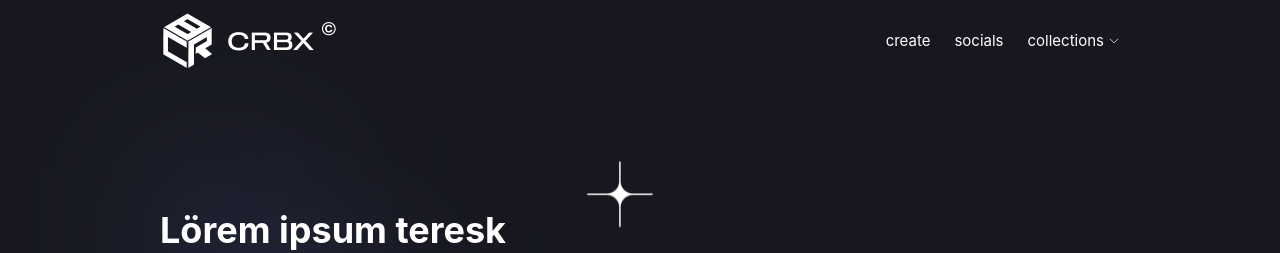
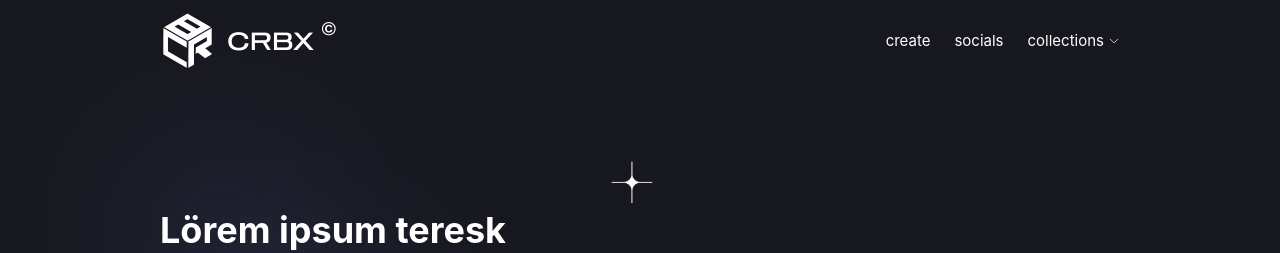
Before and after one commit to QuentinHeinis/CRBX, a Vue app: page / in a window 1280 px wide. Shown: the top 253 px of the page. Built offline with nearby package versions, Linux system fonts and the light colour scheme.

Commit message:
taille etoile fix

```diff
--- a/src/components/UI_Kit/deco/Stars.vue
+++ b/src/components/UI_Kit/deco/Stars.vue
@@ -1,5 +1,5 @@
 <template>
-    <div class="w-16" aria-hidden="true">
+    <div class="max-w-[64px]" aria-hidden="true">
         <img src="/images/stars.png" alt="image d'étoiles">
     </div>
 </template>
```
